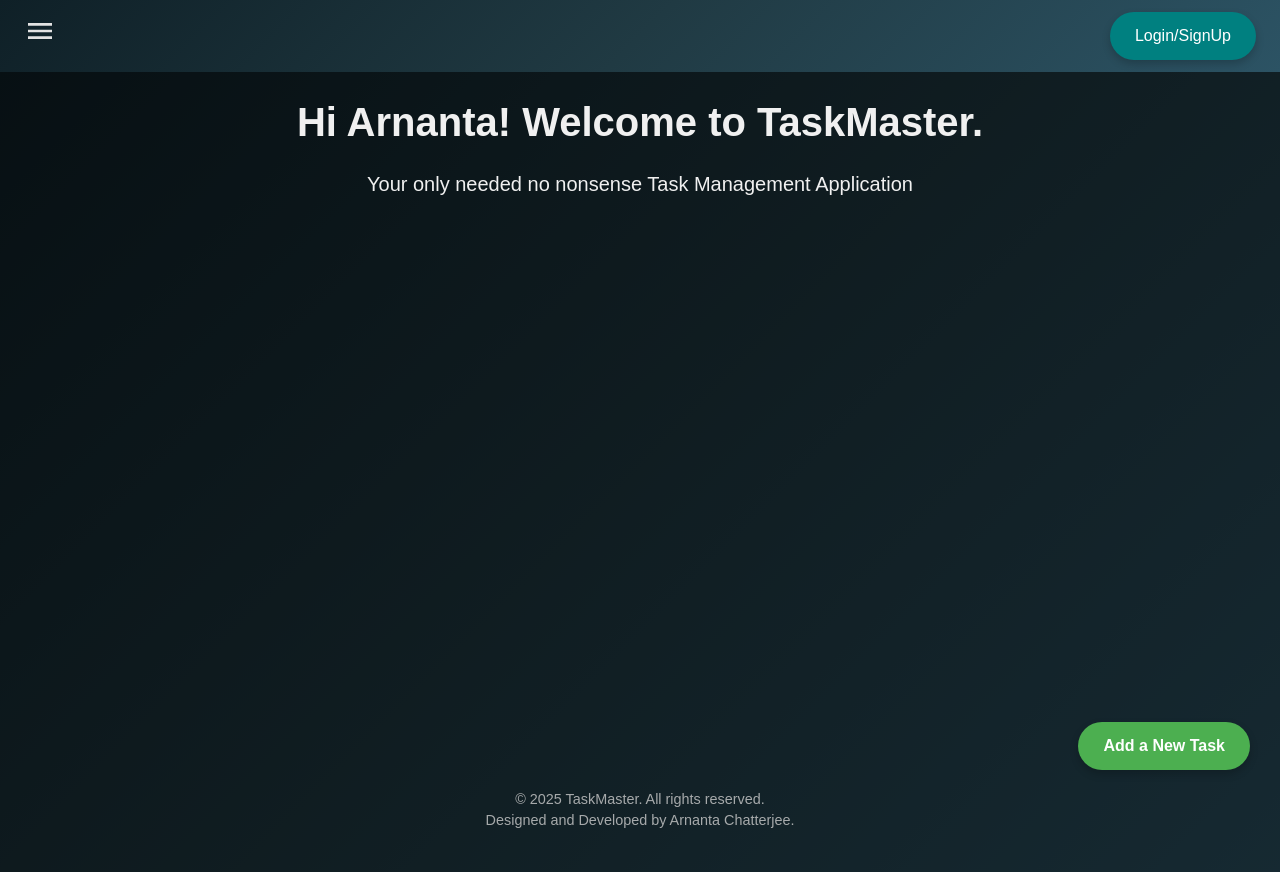
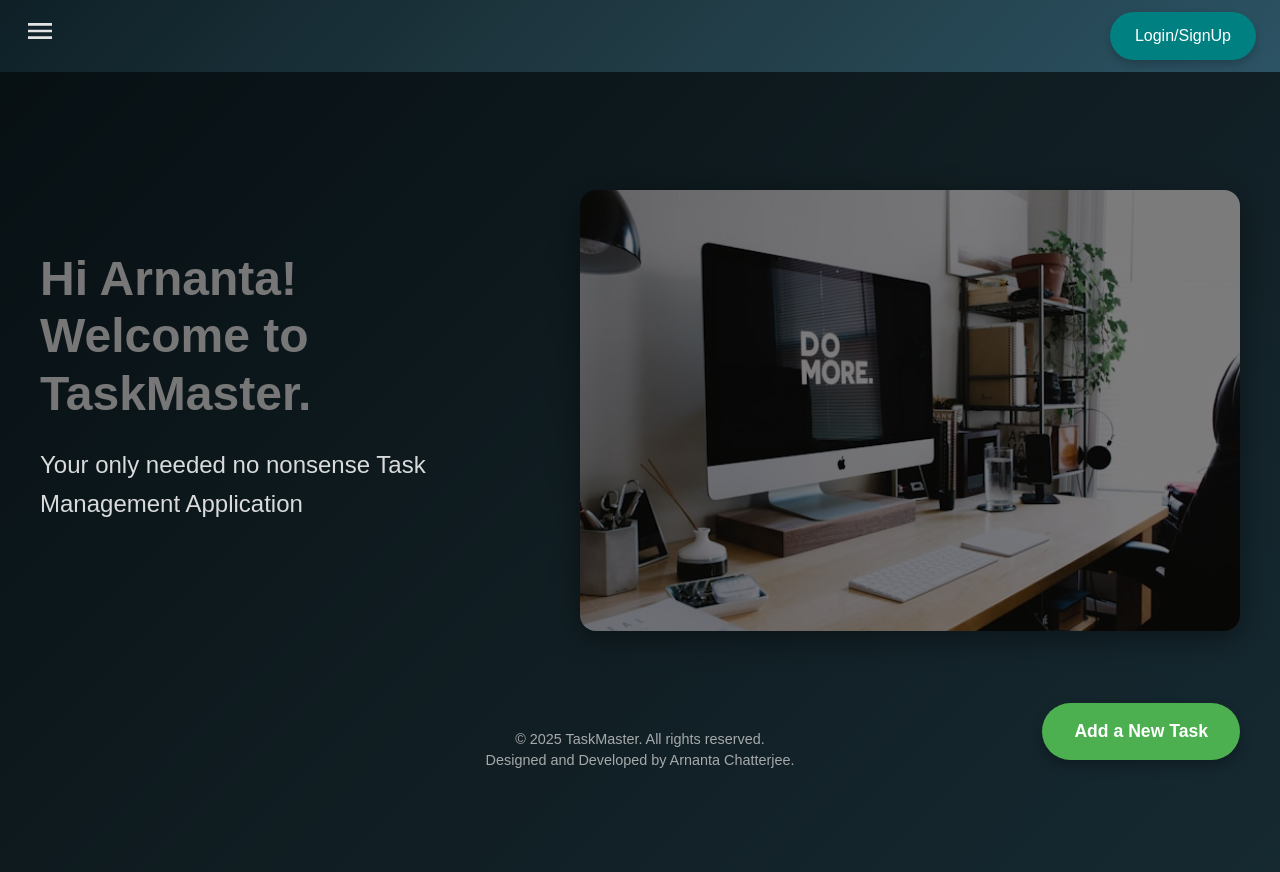
Before and after one commit to arnanta/TaskMaster, a React (Vite) app: page / in a window 1280 px wide. Built offline with nearby package versions, Linux system fonts and the light colour scheme; sample sign-in values are in the browser's storage; a web font is replaced by a local one.

Commit message:
Better styling, added an image in the home page

```diff
--- a/src/components/Card/ExtendedCard/ExtendedCard.module.css
+++ b/src/components/Card/ExtendedCard/ExtendedCard.module.css
@@ -50,11 +50,11 @@
 }
 
 .Medium {
-  background-color: #f39c12; /* orange */
+  color: #f39c12; /* orange */
 }
 
 .Low {
-  background-color: #2ecc71; /* green */
+  color: #2ecc71; /* green */
 }
 
 .actions span {
--- a/src/components/Form/Form.module.css
+++ b/src/components/Form/Form.module.css
@@ -7,7 +7,6 @@
   border-radius: 8px;
   box-shadow: 0 4px 8px rgba(0, 0, 0, 0.1);
 }
-
 
 .formGroup {
   display: flex;
@@ -62,3 +61,10 @@ textarea:focus {
   align-items: baseline;
   gap: 4px;
 }
+
+.dateInput {
+  padding: 8px;
+  border: 1px solid #ccc;
+  border-radius: 4px;
+  font-size: 1rem;
+}
--- a/src/components/Form/Form.tsx
+++ b/src/components/Form/Form.tsx
@@ -31,7 +31,15 @@ const Form: React.FC<FormProps> = ({ onSubmit }) => {
         <label htmlFor="name">Task Name</label>
         <input id="name" type="text" name="name" placeholder="Enter the Task Name" />
       </div>
-
+      <div className={styles.formGroup}>
+        <label htmlFor="dueDate">Due Date</label>
+        <input
+          id="dueDate"
+          type="date"
+          name="dueDate"
+          className={styles.dateInput} // Optional: Add this class for custom styling
+        />
+      </div>
       <div className={styles.formGroup}>
         <label htmlFor="content">Task Details</label>
         <textarea id="content" name="content" rows={4} placeholder="Enter your Task Details here" />
--- a/src/components/LeftBar/LeftBar.tsx
+++ b/src/components/LeftBar/LeftBar.tsx
@@ -92,6 +92,7 @@ const LeftBar: React.FC<LeftBarProps> = ({ showMenu, setShowMenu }) => {
             <li onClick={openTaskAddForm}>Add a task</li>
             <li onClick={navigateToSettingsPage}>Settings</li>
             <li onClick={navigateToContactPage}>Contact Us</li>
+            <li>Due Tasks</li>
           </ul>
 
           <div className={style.menuFooter}>
--- a/src/pages/Dashboard/Dashboard.module.css
+++ b/src/pages/Dashboard/Dashboard.module.css
@@ -32,8 +32,6 @@
   justify-content: space-between; /* Distribute space between circles */
   align-items: center; /* Center vertically */
   width: 100%; /* Take full width of parent */
-  /* padding: 0 1.5rem; Add padding to match parent */
-  /* Remove flex-grow as it's not needed here */
 }
 
 .singleChart {
@@ -96,7 +94,7 @@
   box-shadow: 0 6px 18px rgba(0, 0, 0, 0.1);
   border-left: 6px solid #ff5252; /* Red accent */
   position: absolute;
-  top: 55%; /* Position below status container */
+  top: 50%; /* Position below status container */
   left: 25%;
   height: 400px;
 }
--- a/src/pages/Home.module.css
+++ b/src/pages/Home.module.css
@@ -1,20 +1,61 @@
 .container {
   position: relative;
-  height: 100%;
+  min-height: 100vh;
   width: 100%;
   background: linear-gradient(135deg, #0f2027 0%, #203a43 50%, #2c5364 100%);
-  color: #f0f0f0; /* Light gray text */
-  background-size: cover;
-  background-position: center;
-  background-repeat: no-repeat;
+  color: #f0f0f0;
   display: flex;
   flex-direction: column;
+  padding: 40px;
+  overflow: hidden;
+}
+
+.contentWrapper {
+  display: flex;
+  flex-direction: row;
+  justify-content: space-between;
+  align-items: center;
+  flex-grow: 1;
+  width: 100%;
+  max-width: 1400px;
+  margin: 0 auto;
+  gap: 60px;
+}
+
+.textContent {
+  flex: 2;
+  padding-right: 40px;
+  text-align: left;
+  min-width: 400px;
+}
+
+.imageContainer {
+  flex: 3;
+  display: flex;
   justify-content: center;
   align-items: center;
+}
+
+.image {
+  width: 100%;
+  max-width: 800px;
+  height: auto;
+  max-height: 80vh;
+  border-radius: 16px;
+  box-shadow: 0 8px 30px rgba(0, 0, 0, 0.4);
+  object-fit: contain;
+}
+
+/* Rest of your existing styles remain the same */
+.footer {
+  position: relative;
+  z-index: 1;
+  padding: 20px;
+  color: #ccc;
   text-align: center;
-  padding: 20px;
-  /* color: #222; slightly darker text for contrast */
-  overflow: hidden;
+  font-size: 0.9rem;
+  opacity: 0.8;
+  margin-bottom: 40px;
 }
 
 .container::before {
@@ -28,54 +69,39 @@
   z-index: 0;
 }
 
-.content {
-  position: relative;
-  z-index: 1;
-  max-width: 800px;
-}
-
 .title {
-  font-size: 2.5rem;
-  margin-bottom: 1rem;
+  font-size: 3rem;
+  margin-bottom: 1.5rem;
   font-weight: 700;
+  line-height: 1.2;
 }
 
 .subtitle {
-  font-size: 1.25rem;
-  margin-bottom: 2rem;
+  font-size: 1.5rem;
+  margin-bottom: 3rem;
   line-height: 1.6;
+  opacity: 0.9;
 }
 
 .addButton {
   position: fixed;
-  bottom: 30px;
-  right: 30px;
-  padding: 15px 25px;
+  bottom: 40px;
+  right: 40px;
+  padding: 18px 32px;
   background-color: #4caf50;
   color: white;
   border: none;
   border-radius: 50px;
-  font-size: 1rem;
+  font-size: 1.1rem;
   font-weight: 600;
   cursor: pointer;
-  box-shadow: 0 4px 8px rgba(0, 0, 0, 0.2);
+  box-shadow: 0 6px 12px rgba(0, 0, 0, 0.25);
   z-index: 10;
   transition: all 0.3s ease;
 }
 
 .addButton:hover {
   background-color: #45a049;
-  transform: translateY(-2px);
-  box-shadow: 0 6px 12px rgba(0, 0, 0, 0.3);
+  transform: translateY(-3px);
+  box-shadow: 0 9px 18px rgba(0, 0, 0, 0.35);
 }
-
-.footer {
-  position: relative;
-  z-index: 1;
-  margin-top: auto;
-  padding: 20px;
-  color: #ccc;
-  text-align: center;
-  font-size: 0.9rem;
-  opacity: 0.8;
-}
--- a/src/pages/Home.tsx
+++ b/src/pages/Home.tsx
@@ -1,7 +1,9 @@
-import React from 'react';
+// Home.jsx
+import React, { useEffect } from 'react';
 import styles from './Home.module.css';
 import { useNavigate } from 'react-router-dom';
 import { useForm } from '../contexts/FormContext/FormContext';
+import taskImage from '../../public/assets/taskImage.jpg';
 
 const Home = () => {
   const navigate = useNavigate();
@@ -12,16 +14,29 @@ const Home = () => {
     if (!isAuthenticated) {
       navigate('/sign-up');
     } else {
-      console.log('You are authenticated to add a new task');
       openForm();
     }
   };
 
+  useEffect(() => {
+    document.body.style.overflow = 'hidden';
+    return () => {
+      document.body.style.overflow = 'auto';
+    };
+  }, []);
+
   return (
     <div className={styles.container}>
-      <div className={styles.content}>
-        <h1 className={styles.title}>Hi Arnanta! Welcome to TaskMaster.</h1>
-        <p className={styles.subtitle}>Your only needed no nonsense Task Management Application</p>
+      <div className={styles.contentWrapper}>
+        <div className={styles.textContent}>
+          <h1 className={styles.title}>Hi Arnanta! Welcome to TaskMaster.</h1>
+          <p className={styles.subtitle}>
+            Your only needed no nonsense Task Management Application
+          </p>
+        </div>
+        <div className={styles.imageContainer}>
+          <img src={taskImage} className={styles.image} alt="Productive workspace with laptop" />
+        </div>
       </div>
 
       <button className={styles.addButton} onClick={handleAddButtonClick}>
```
Also changed, not shown: public/assets/taskImage.jpg (added).
